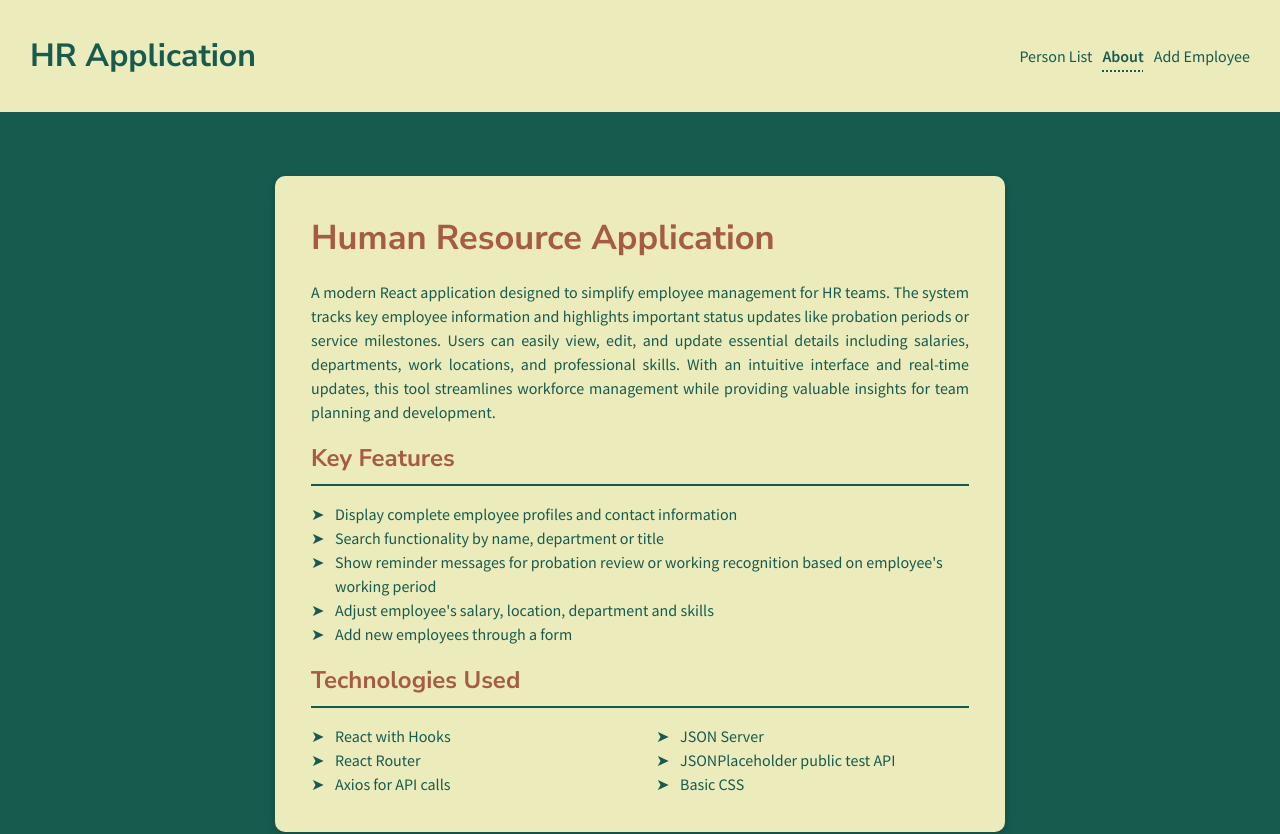
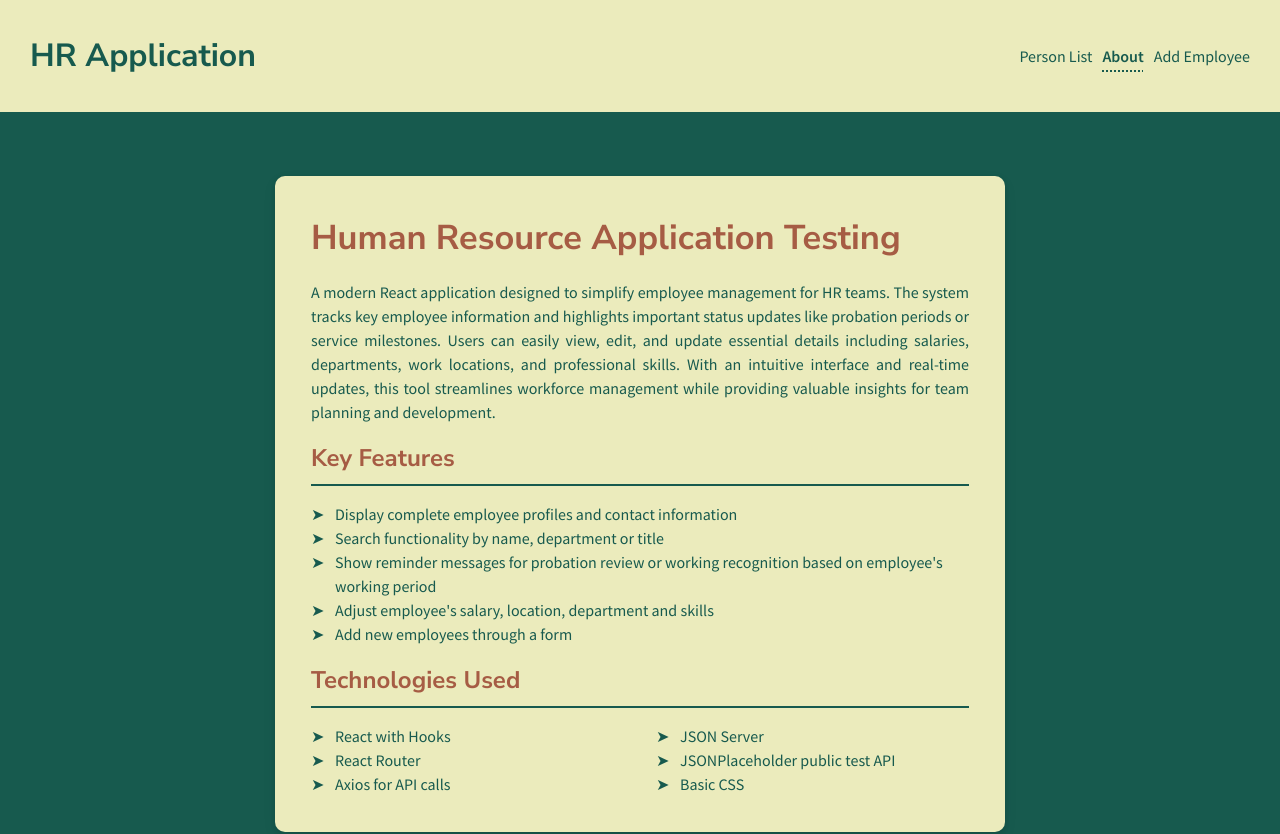
Before and after one commit to MaiTran41/hr_app, a React (Vite) app: page /about in a window 1280 px wide. Shown: the top 834 px of the page. Built offline with nearby package versions, Linux system fonts and the light colour scheme; no server answers.

Commit message:
minor change in About

```diff
--- a/src/pages/About/About.jsx
+++ b/src/pages/About/About.jsx
@@ -6,7 +6,7 @@ const About = () => {
     <>
       <main className={styles.aboutContainer}>
         <div className={styles.aboutWrapper}>
-          <h1 className={styles.heading}>Human Resource Application</h1>
+          <h1 className={styles.heading}>Human Resource Application Testing</h1>
           <p className={styles.description}>
             A modern React application designed to simplify employee management
             for HR teams. The system tracks key employee information and
```
